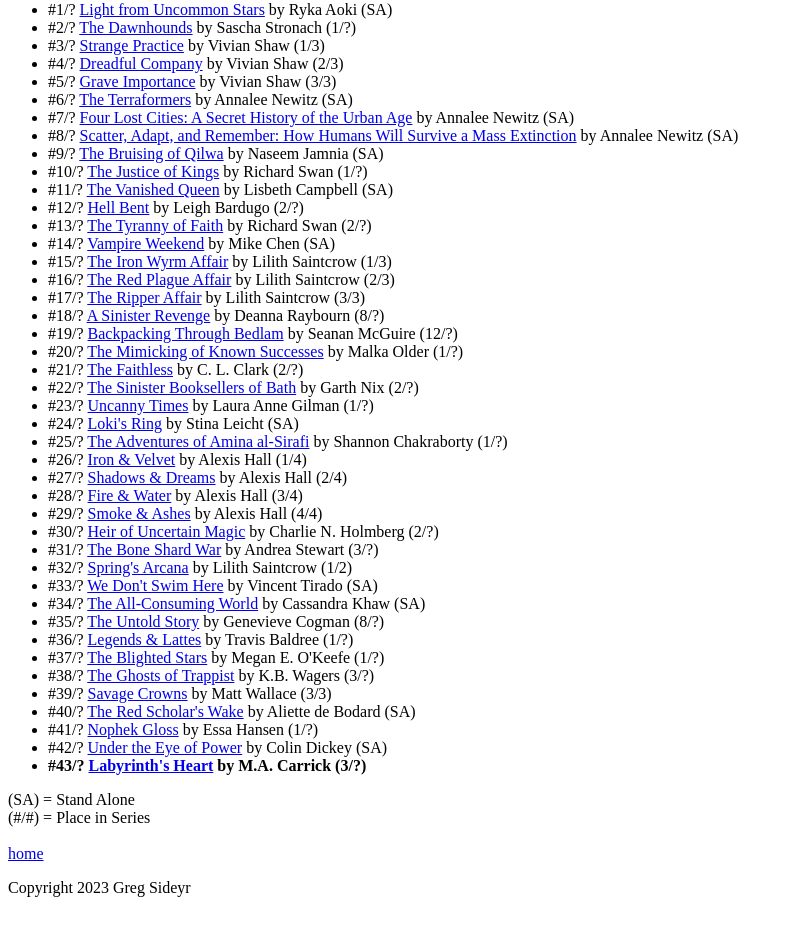
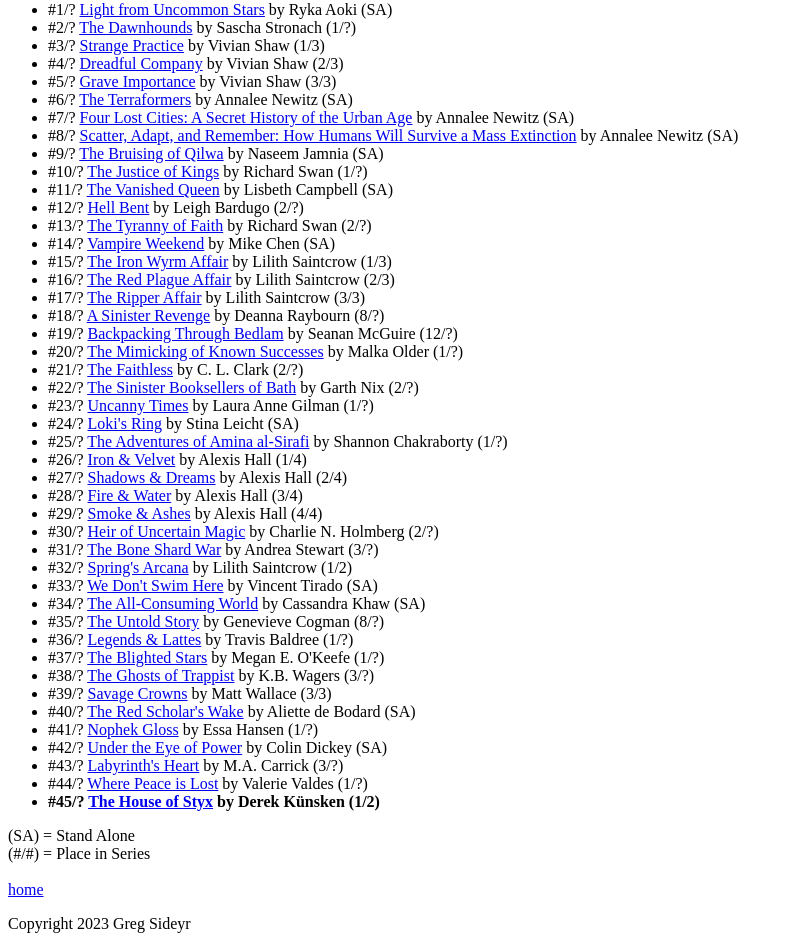
Before and after one commit to greg-sideyr/greg-sideyr.github.io, a plain HTML site: page 2023.html in a window 1280 px wide. Shown: the part 79-1028 px from the top of the page, without its empty margins (0-793 px from the left). Before the commit the page ends 992 px from the top, so only its background shows below. Drawn offline with Linux system fonts and the light colour scheme.

Commit message:
Update 2023.html

```diff
--- a/2023.html
+++ b/2023.html
@@ -50,7 +50,9 @@
 		<li>#40/? <a href="https://www.goodreads.com/book/show/60811024-the-red-scholar-s-wake">The Red Scholar's Wake</a> by Aliette de Bodard (SA)</li>
 		<li>#41/? <a href="https://www.goodreads.com/book/show/53790608-nophek-gloss">Nophek Gloss</a> by Essa Hansen (1/?)</li>
 		<li>#42/? <a href="https://www.goodreads.com/book/show/63024270-under-the-eye-of-power">Under the Eye of Power</a> by Colin Dickey (SA)</li>
-		<li><b>#43/? <a href="https://www.goodreads.com/book/show/59954183-labyrinth-s-heart">Labyrinth's Heart</a> by M.A. Carrick (3/?)</b></li>
+		<li>#43/? <a href="https://www.goodreads.com/book/show/59954183-labyrinth-s-heart">Labyrinth's Heart</a> by M.A. Carrick (3/?)</li>
+		<li>#44/? <a href="https://www.goodreads.com/book/show/62645181-where-peace-is-lost">Where Peace is Lost</a> by Valerie Valdes (1/?)</li>
+		<li><b>#45/? <a href="https://www.goodreads.com/book/show/52758581-the-house-of-styx">The House of Styx</a> by Derek Künsken (1/2)</b></li>
 	</ul>
 	(SA) = Stand Alone</br>
 	(#/#) = Place in Series</br></br>
```
